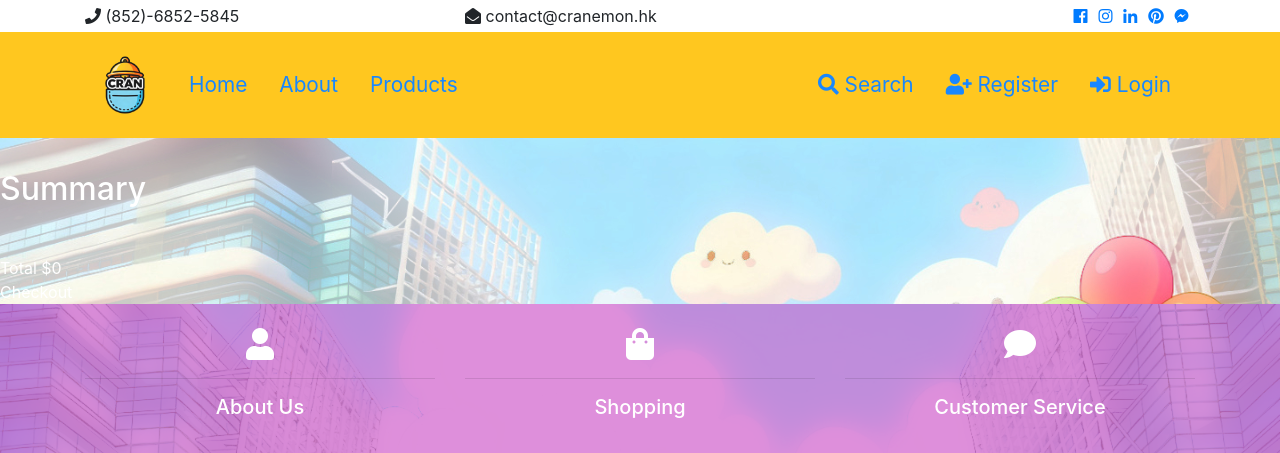
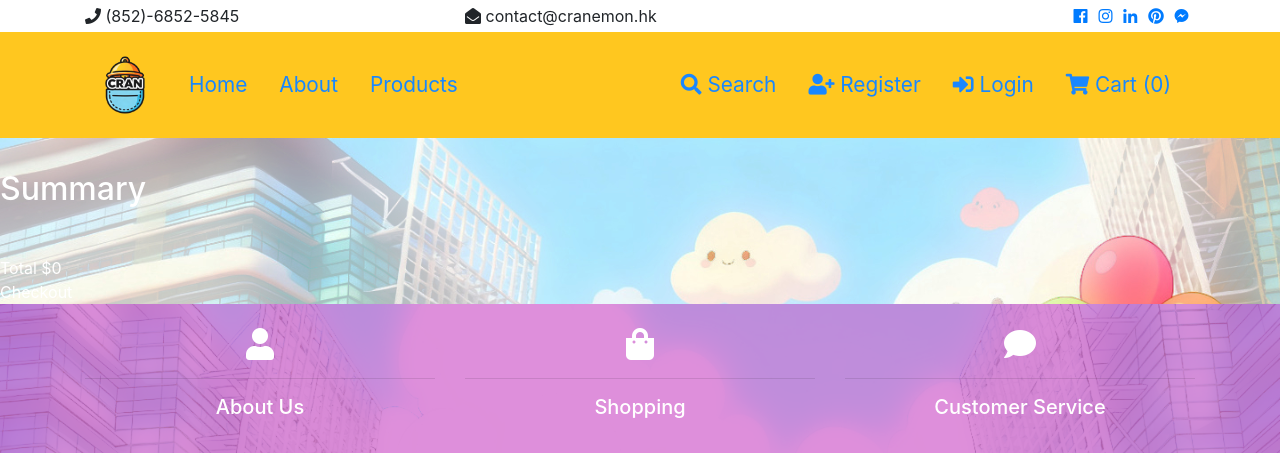
Before and after one commit to pc8521/CRAN, a Django app: page /cart/ in a window 1280 px wide. Shown: the top 453 px of the page. Run offline with Django 5.2, Linux system fonts and the light colour scheme; some libraries are stand-ins or nearby versions.

Commit message:
fixed navbar cart icon

```diff
--- a/templates/cart/menu_cart.html
+++ b/templates/cart/menu_cart.html
@@ -1,4 +1,4 @@
-<a href="{% url 'cart:cart' %}" id="menu-cart-button" class="relative">
+{% comment %} <a href="{% url 'cart:cart' %}" id="menu-cart-button" class="relative">
   <svg xmlns="http://www.w3.org/2000/svg" class="h-6 w-6" fill="none" viewBox="0 0 24 24" stroke="currentColor">
     <path stroke-linecap="round" stroke-linejoin="round" stroke-width="2" d="M16 11V7a4 4 0 00-8 0v4M5 9h14l1 12H4L5" />
   </svg>
@@ -6,4 +6,8 @@
   <span class="p-2 absolute -top-4 -right-3 bg-indigo-500
   text-white text-xs rounded-full">{{ cart|length }}</span>
 
+</a> {% endcomment %}
+
+<a href="{% url 'cart:cart' %}" id="menu-cart-button" class="nav-link">
+  <i class="fas fa-shopping-cart"></i> Cart ({{ cart|length }})
 </a>
--- a/templates/partials/_navbar.html
+++ b/templates/partials/_navbar.html
@@ -1,4 +1,5 @@
 {% load static %}
+
 <style>
 .navbar .nav-link,
 .navbar .navbar-brand {
@@ -55,7 +56,7 @@
                 li class="nav-item mr-3"
             {% endif %}
         >
-            <a class="nav-link" href="{% url 'products:categories' %}">Products</a>
+            <a class="nav-link" href="{% url 'products:products' %}">Products</a>
         </li>
         </ul>
 
@@ -72,21 +73,6 @@
                 </a>
             </li>
 
-            <li class="nav-item mr-3 active">
-                <div
-                hx-get="{% url 'cart:hx_menu_cart' %}"
-                hx-trigger="update-menu-cart from:body"
-                hx-swap="innerHTML"
-                >
-                    {% include 'cart/menu_cart.html' %}
-                </div>
-            </li>
-
-            {% comment %} <li class="nav-item mr-3 active">
-                <a class="nav-link" href={% url "cart:cart" %}>
-                    <i class="fas fa-shopping-cart"></i> Cart ({{ cart|length }})
-                </a>
-            </li> {% endcomment %}
             <!--logout-->
             <li class="nav-item mr-3">
                 <a class="nav-link" href="javascript:{document.getElementById('logout').submit()}" class="nav-link">
@@ -107,6 +93,15 @@
                 <i class="fas fa-sign-in-alt"></i> Login</a>
             </li>
         {% endif %}
+        <li class="nav-item mr-3 active">
+                <div
+                hx-get="{% url 'cart:hx_menu_cart' %}"
+                hx-trigger="update-menu-cart from:body"
+                hx-swap="innerHTML"
+                >
+                    {% include 'cart/menu_cart.html' %}
+                </div>
+            </li>
         </ul>
     </div>
     </div>
--- a/templates/products/product.html
+++ b/templates/products/product.html
@@ -201,7 +201,7 @@
         </button>
 
 <button
-hred="#"
+href="#"
 class="mt-6 inline-block px-8 py-4 rounded-xl bg-purple-500 text-white hover:bg-purple-700 border-2 border-purple-600 transition-colors duration-300"
 hx-get="{% url 'cart:add_to_cart' product.id %}"
 hx-target="#menu-cart-button"
```
